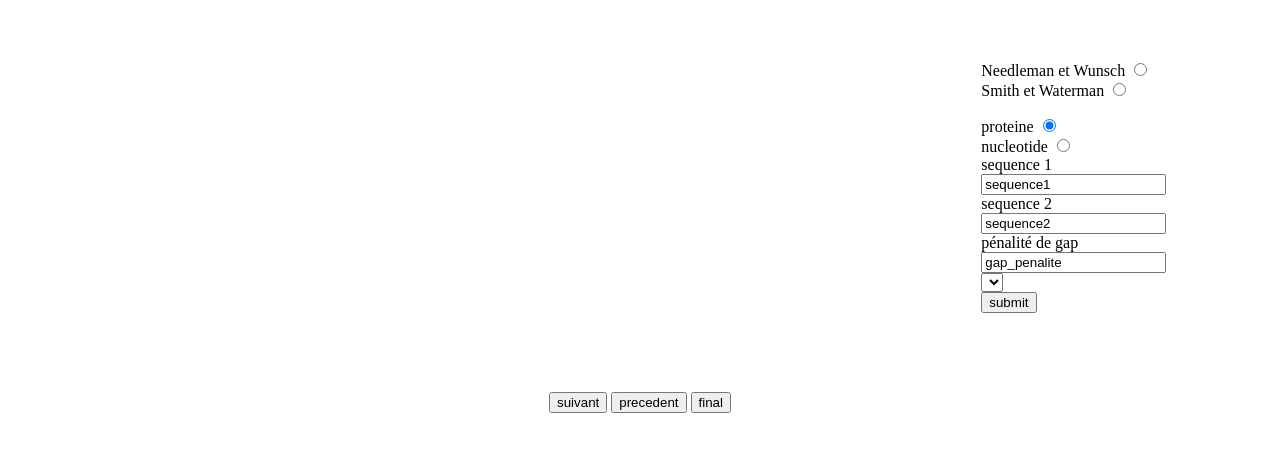
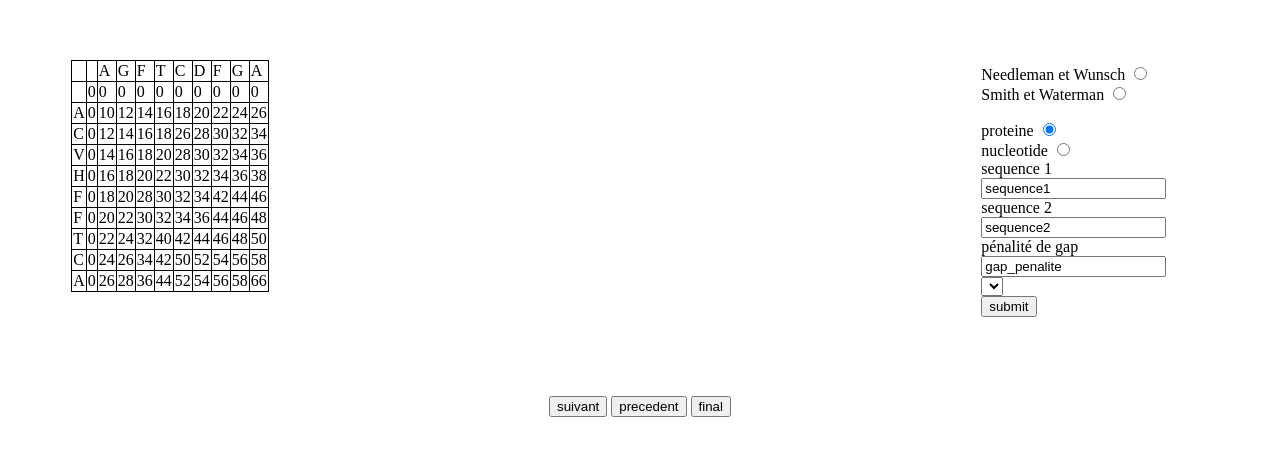
Before and after one commit to crazybiocomputing/align2seq, a plain HTML site: page src/test2.html in a window 1280 px wide. Both pictures are taken after a click on the radio button 1049 px from the left and 169 px from the top of the page. Shown: the part 44-500 px from the top of the page. Drawn offline with Linux system fonts and the light colour scheme.

Commit message:
Affichage avec classe

```diff
--- /dev/null
+++ b/src/DOM_modif3.js
@@ -0,0 +1,194 @@
+function algorithm(){
+	this.seq1="ACVHFFTCA";this.seq2="AGFTCDFGA";
+	this.len1=this.seq1.length;this.len2=this.seq2.length;
+	this.l1;this.l2;this.mat1;this.mat2;
+	this.s1=[];this.s2=[];
+	this.matseq= [];this.matscore=[];this.matpath=[];
+	this.i;this.j;
+	this.taille1=len1+1;
+	this.taille2=len2+2;
+	this.add;
+	this.seqlength=Math.min(this.len1,this.len2);
+	this.maxi=Math.max(this.len1,this.len2);
+	this.algo="sw";
+	this.matseq[0]="-";
+	s1=this.seq1.split("");
+	for (var elems1=0;elems1<=this.len1;elems1++){
+		this.matseq.push(s1[elems1]);
+	}
+	this.matseq[this.len1+1]="-";
+	s2=this.seq2.split("");
+	// if (ajout!==0 && longueur==len2){
+	// 	for (var indent2=0;indent2<ajout;indent2++){
+	// 		s2.push("-");}}
+	for (var elems2=0;elems2<this.len2;elems2++){
+		this.matseq.push(s2[elems2]);
+		this.place=0;
+	}
+	for(i=0;i<=this.len1;i++){
+		for(j=this.len1+1;j<=((this.len1+this.len2)+1);j++){
+			algorithm.prototype.score(this.matscore,this.matpath,this.matseq[i],this.matseq[j],this.len2,this.place);
+			this.place++;
+		}
+	}
+	// if (this.algo=="sw"){
+	// 	var result=smithwaterman.prototype.alignment(matpath,matscore,s1,s2,len1,len2,len2);
+	// }
+
+	// document.getElementById('matrices').innerHTML +='Alignement 1:'+result[0]+'<br>';
+	// document.getElementById('matrices').innerHTML +='Alignement 2:'+result[1]+'<br><br>';
+	// document.getElementById('matrix2').innerHTML +='Matrice séquences :'+ this.matseq+'<br>';
+	// document.getElementById('matrix').innerHTML +='Matrice scores :'+ this.matscore+'<br>';
+	// document.getElementById('matrix').innerHTML +='Matrice chemins :'+ this.matpath+'<br>';
+
+	var matrix=document.getElementById("matrix2");
+
+	for (var i =0;i<=taille1;i++){
+		matrix.insertRow(i);
+		for(var j=0;j<=(taille2-1);j++){
+			matrix.rows[i].insertCell(j);
+		}
+	}
+
+	var matrix1=document.getElementById("matrix2").rows;//création des lignes
+
+	for (var i = 0 ; i < matrix1.length; i++) {
+
+		var column = matrix1[i].cells; //On a autant de cellule par ligne
+
+		for (var j = 0; j < column.length ; j++) {
+
+			if (i>=2 && j===0){
+				// console.log("on est dans le 1er if");
+				// console.log("tour",i)
+				for(var column in s1){
+					// console.log("column : " + column + " = " + s1[column]);
+					matrix2.rows[i].cells[j].innerHTML=s1[column];
+					i++;
+				}
+			};
+
+			if (i===0 && j>=2) { //Remplir la première ligne à partir de la seconde case
+				// console.log("on est dans le 2nd if");
+				// console.log("tour",j)
+				for (var ligne in s2) {
+					// console.log("Ligne : "+ ligne + " = " + s2[ligne]);
+					matrix2.rows[i].cells[j].innerHTML=s2[ligne];
+					j++;
+
+				}
+			};
+
+			if(i>=1 && j===1){
+				for (scoring in matscore){
+					matrix2.rows[i].cells[j].innerHTML=matscore[scoring];
+					j++;
+					if(j%taille2==0){
+						i++;
+						j=1;
+					}
+				}
+			i=1;
+			}
+		}
+	}
+
+}
+	algorithm.prototype.score=function(matscore,matpath,l1,l2,lengthseq,place){
+	var match=10;
+	var mismatch=-5;
+	var gap=2;
+	var currentscore;
+	var scorevert,scorehor,scoredia;
+	var sumvert,sumhor,sumdia;
+	var placevert=place-(lengthseq+1);
+	var placehor=place-1;
+	var placedia=place-(lengthseq+2);
+
+
+	if((place<=lengthseq) || (place%(lengthseq+1)===0)){
+		matscore[place]=0;
+		matpath[place]=0;
+		scorevert=0;
+		scorehor=0;
+		scoredia=0;
+	}
+	else{
+		scorevert=matscore[placevert];
+		scorehor=matscore[placehor];
+		scoredia=matscore[placedia];
+		if (l1===l2){
+			currentscore=match;
+		}
+		else if (l1==="-" || l2==="-" ||(l1==="-" && l2==="-" )){
+			currentscore=gap;
+		}
+		else if (l1!=l2){
+			currentscore=mismatch;
+		}
+		sumdia=scoredia+currentscore;
+		sumvert=scorevert+gap;
+		sumhor=scorehor+gap;
+		var maxiscore=Math.max(sumvert,sumdia,sumhor);
+		matscore[place]=maxiscore;
+		if (maxiscore==(sumhor)){
+			matpath[place]=1;	}
+		else if (maxiscore==(sumdia)){
+			matpath[place]=2;}
+		else{
+			matpath[place]=3;	}
+	}
+
+}
+
+// function alignment(matpath,matscore,s1,s2,len1,len2,lengthseq){
+// 	var val,elem,start,valmaxpos;
+// 	var valmax=0;
+// 	var l=[];
+// 	var align1=[];
+// 	var align2=[];
+// 	for (val in matscore){
+// 		valmaxpos=matscore[val];
+// 		valmax=Math.max(valmax,valmaxpos);
+// 	}
+
+// 	for (elem in matscore){
+// 		if (matscore[elem]===valmax){
+// 			l.push(elem);
+// 		}
+// 	}
+// 	for (start in l){
+// 		startpos=l[start];
+// 		while (true){
+// 			if (matscore[startpos]===0){
+// 				align1.unshift(s1[len1]);
+// 				align2.unshift(s2[len2]);
+// 				break;
+// 			}
+// 			if (matpath[startpos]===1){
+// 				startpos=startpos-1;
+// 				align1.unshift("-");
+// 				align2.unshift(s2[len2]);
+// 				len2--;
+// 			}
+// 			else if (matpath[startpos]===2){
+// 				startpos=startpos-(lengthseq+2);
+// 				align1.unshift(s1[len1]);
+// 				align2.unshift(s2[len2]);
+// 				len1--;
+// 				len2--;
+// 			}
+// 			else{
+// 				startpos=startpos-(lengthseq+1);
+// 				align1.unshift(s1[len1]);
+// 				align2.unshift("-");
+// 				len1--;
+// 			}
+// 		}
+// 	}
+// 	var result=[align1,align2];
+// 	return result;
+// }
+
+
+// algorithm();
--- a/src/test2.html
+++ b/src/test2.html
@@ -4,7 +4,7 @@
 	<meta charset='utf-8'>
 	<meta type=>
 	<link rel="stylesheet" type="text/css" href="alignStyle.css">
-	<script type="text/javascript" src="DOM_modif2.js"></script>
+	<script type="text/javascript" src="DOM_modif3.js"></script>
 	</head>
 <body>
 	<header>
@@ -23,12 +23,12 @@
 
 	<div id="formulaire">
 
-		<form name=form   method="post" action="DOM_modif.js" id="form">
+		<form name=form   method="post" action="DOM_modif3.js" id="form">
 		<label>Needleman et Wunsch</label> <input type="radio" name="algorithme" value="needleman_wunsch" id="needleman_wunsch"><br>
 		<label>Smith et Waterman</label>	<input type="radio" name="algorithme" value="smith_waterman" id="smith_waterman"><br>
 			<p></p>
-		proteine	<input type="radio" name="type_seq" value="proteine" id ="proteine" onClick="choosematrix()"><br>
-		nucleotide	<input type="radio" name="type_seq" value="nucleotide" id="nucleotide" onClick="choosematrix()" ><br>
+		proteine	<input type="radio" name="type_seq" value="proteine" id ="proteine" onClick="algorithm()"><br>
+		nucleotide	<input type="radio" name="type_seq" value="nucleotide" id="nucleotide" onClick="algorithm()" ><br>
 <label for="sequence1"> sequence 1</label>
 <input type="sequence1" placeholder="entrer une sequence" name="sequence1"value="sequence1" id ="sequence1" required> <br>
 <label for="sequence2"> sequence 2</label>
@@ -43,7 +43,7 @@
 </div>
 <div id="button1">
 
-	<button id ="suivant" onClick="show_matrix()" >suivant</button>
+	<button id ="suivant" onClick="algorithm()" >suivant</button>
 	<button id ="precedent" onClick="pas_a_pas()" >precedent</button>
 	<button id ="final">final</button>
 </div>
```
